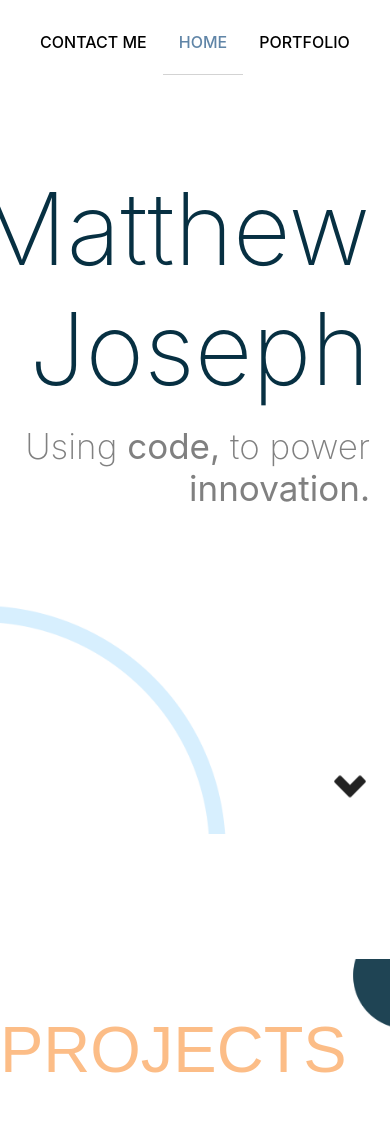
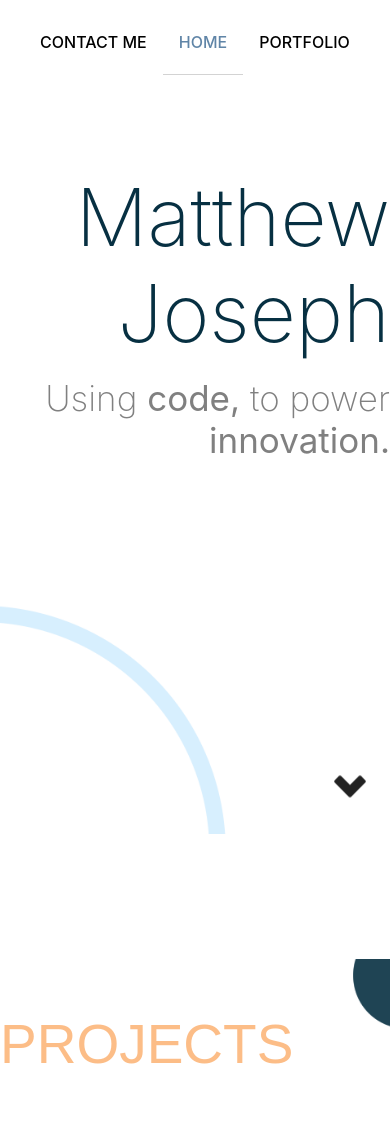
Before and after one commit to ikonCoder/CodeCreate.tech, a PHP site: page / in a window 390 px wide. Shown: the top 1121 px of the page. Run offline with PHP 8.4, Linux system fonts and the light colour scheme; some libraries are stand-ins or nearby versions.

Commit message:
styles to mobile

```diff
--- a/css/breakpoints.css
+++ b/css/breakpoints.css
@@ -5,9 +5,11 @@
   .headline1{
     font-size: 35px;
     text-align: right;
+    margin-right: 0px;
   }
   .headline2{
-    font-size: 100px;
+    font-size: 80px !important;
+    margin-right: 0px;
   }
   .nav-link{
     font-size: 16px !important;
@@ -20,16 +22,18 @@
   }
   #service-title-h2{
     text-align: left;
+    font-size: 55px;
   }
   #all-service-images-container{
     width: 100vw;
     margin-top: 50px;
+    height: 490px;
   }
   div.gallery{
     width: auto;
   }
   #projSwitch{
-    margin-top: 50%;
+    margin-top: 260px;
   }
   #hoverTxt,.projTitle{
     display: none;
```
